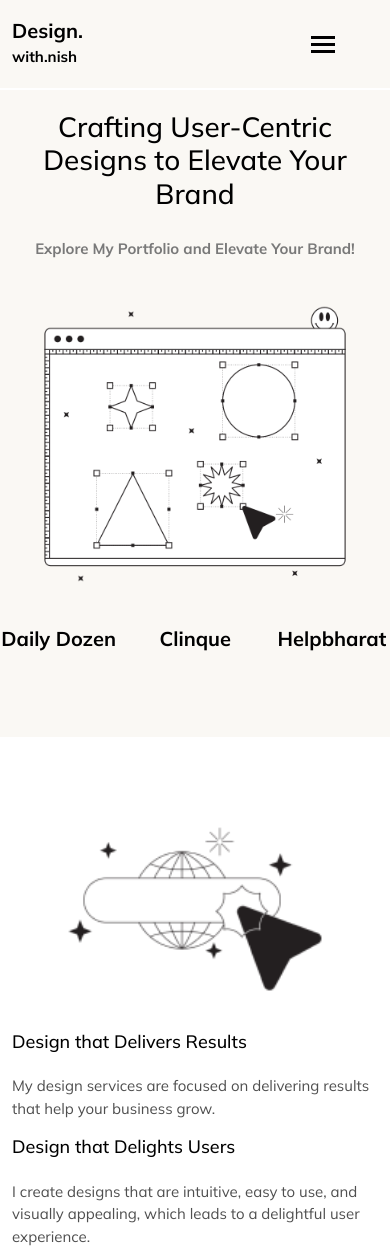
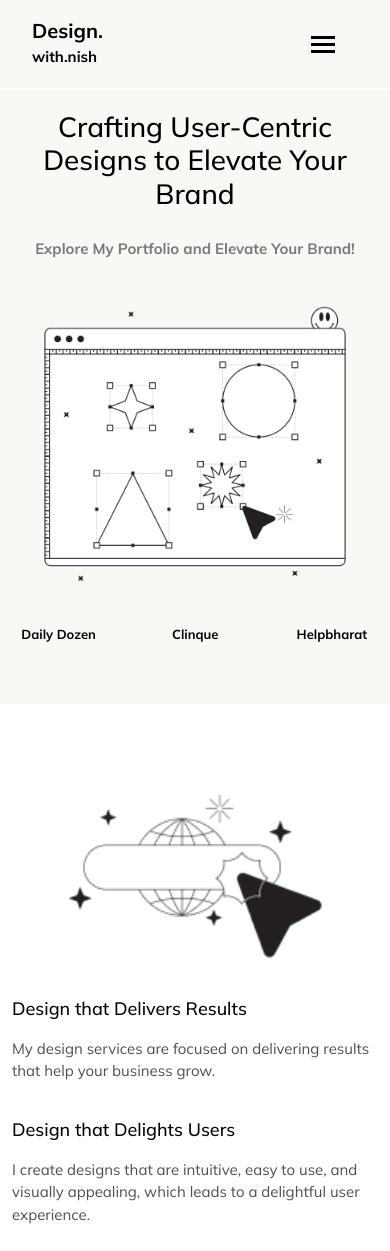
Before and after one commit to darakhshan-git/nishantsir, a plain HTML site: page index.html in a window 390 px wide. Shown: the top 1251 px of the page. Drawn offline with nearby package versions, Linux system fonts and the light colour scheme.

Commit message:
Add files via upload

```diff
--- a/css/responsive.css
+++ b/css/responsive.css
@@ -1,16 +1,35 @@
 /*********************************  Responsive Media ***************************************/
 @media screen and (min-width: 0px) and (max-width: 480px) {
+    .header-main .logo {
+        padding-left: 20px;
+    }
+
     img {
         width: 100%;
+    }
+
+    .sce2 .item h3 {
+        font-size: 13px;
     }
 
     .sce2 .homeCont h1 {
         padding: 20px 0;
     }
+
     .text {
         padding-left: 0;
         padding-bottom: 40px;
     }
+
+    section.sec3 h4 {
+        font-size: 18px;
+        padding-bottom: 10px;
+    }
+
+    .cards {
+        padding-bottom: 20px;
+    }
+
     section.sec5 {
         padding: 50px 0;
     }
@@ -18,18 +37,23 @@
     section.sec5 .row.row-reverse {
         flex-direction: column-reverse;
     }
-    section.expert{
+
+    section.expert {
         padding: 50px 0 0;
     }
+
     section.sec6 .space {
         padding: 0;
     }
+
     section.sec7 h2 {
         padding-right: 0;
     }
+
     section.footer {
         padding: 0px 0 50px;
     }
+
     section.footer p {
         width: 100%;
     }
@@ -39,9 +63,10 @@
 
 /* media query tab screen*/
 @media screen and (min-width: 481px) and (max-width: 1050px) {
-    img.resp{
+    img.resp {
         width: 100%;
     }
+
     .sce2 .item h3 {
         font-size: 14px;
     }
```
